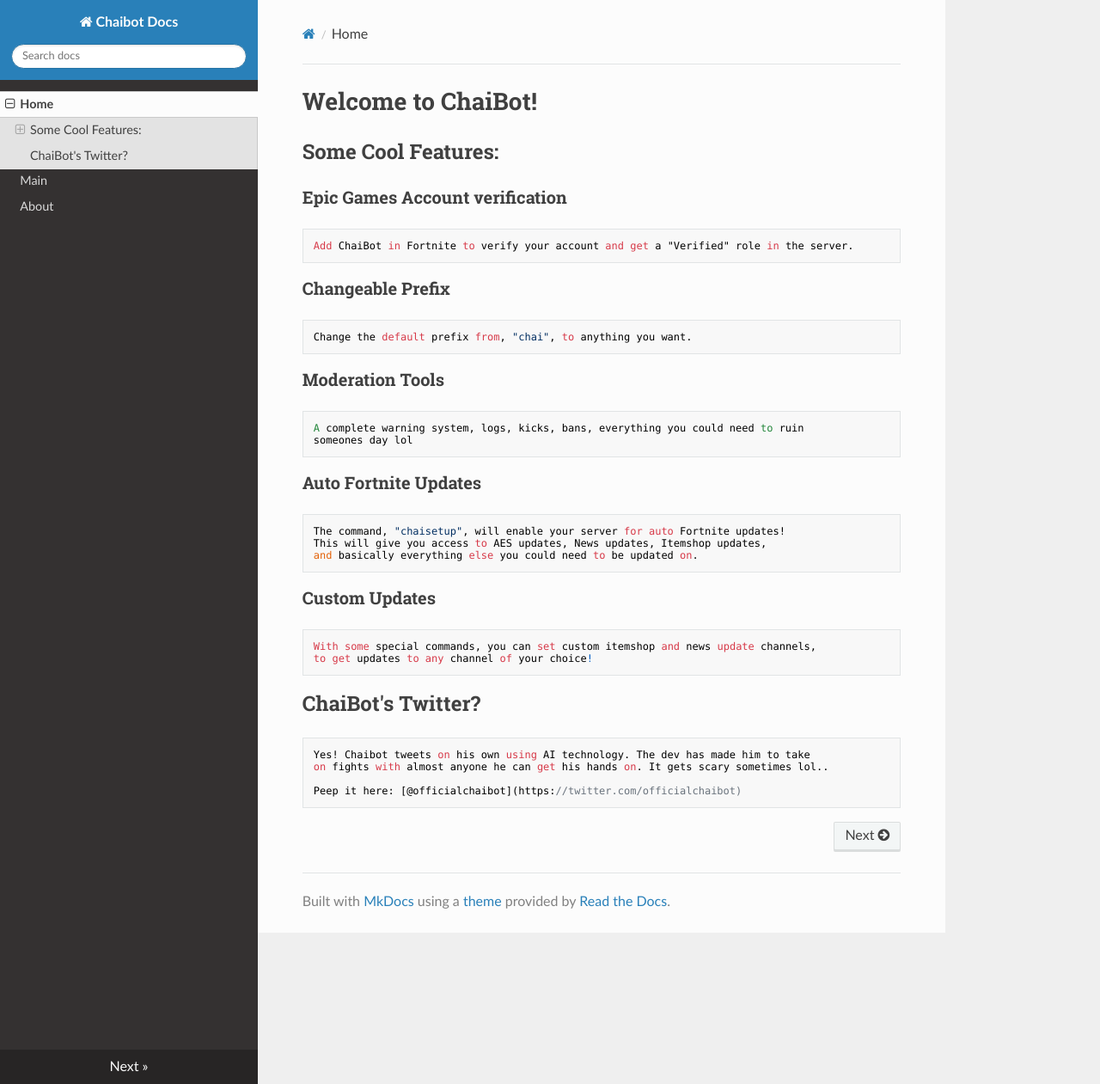
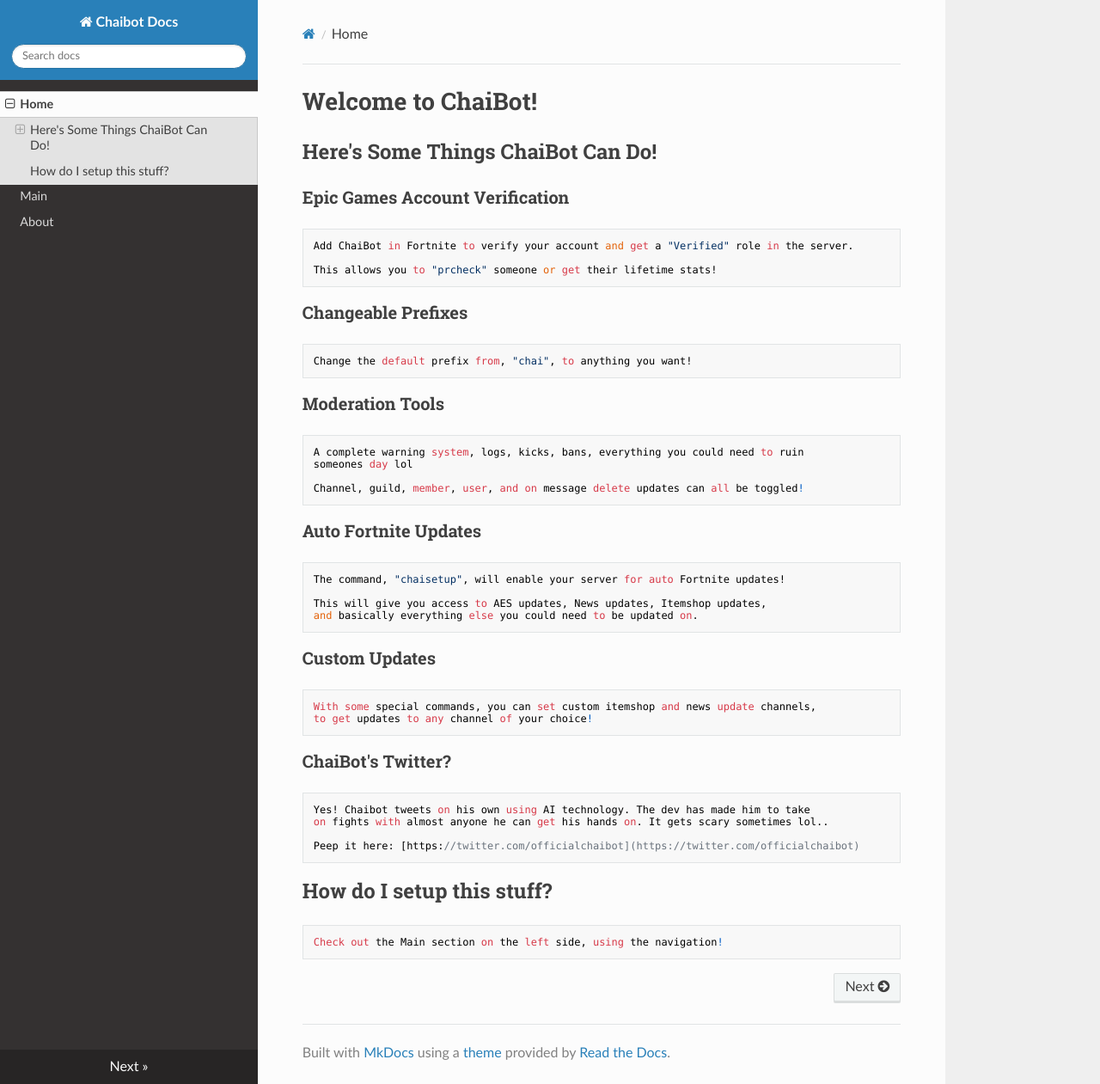
Before and after one commit to NextChai/ChaibotDocumentation, an MkDocs documentation site: the page built from docs/index.md, in a window 1280 px wide and 1261 px high. Shown: the whole window at 86% size. Built offline with MkDocs 1.6.1, drawn with Linux system fonts in a browser that asks for light colours; nearby versions of some CDN libraries.

Commit message:
Update index.md

```diff
--- a/docs/index.md
+++ b/docs/index.md
@@ -1,23 +1,31 @@
 # Welcome to ChaiBot!
+## Here's Some Things ChaiBot Can Do!
+### Epic Games Account Verification
+    Add ChaiBot in Fortnite to verify your account and get a "Verified" role in the server.
 
-## Some Cool Features:
-### Epic Games Account verification
-    Add ChaiBot in Fortnite to verify your account and get a "Verified" role in the server.
-### Changeable Prefix
-    Change the default prefix from, "chai", to anything you want.
+    This allows you to "prcheck" someone or get their lifetime stats!
+
+### Changeable Prefixes
+    Change the default prefix from, "chai", to anything you want!
 ### Moderation Tools
     A complete warning system, logs, kicks, bans, everything you could need to ruin
     someones day lol
+
+    Channel, guild, member, user, and on message delete updates can all be toggled!
 ### Auto Fortnite Updates
     The command, "chaisetup", will enable your server for auto Fortnite updates!
+
     This will give you access to AES updates, News updates, Itemshop updates,
     and basically everything else you could need to be updated on.
 ### Custom Updates
     With some special commands, you can set custom itemshop and news update channels,
     to get updates to any channel of your choice!
 
-## ChaiBot's Twitter?
+### ChaiBot's Twitter?
     Yes! Chaibot tweets on his own using AI technology. The dev has made him to take
     on fights with almost anyone he can get his hands on. It gets scary sometimes lol..
 
-    Peep it here: [@officialchaibot](https://twitter.com/officialchaibot)
+    Peep it here: [https://twitter.com/officialchaibot](https://twitter.com/officialchaibot)
+
+## How do I setup this stuff?
+    Check out the Main section on the left side, using the navigation!
```
